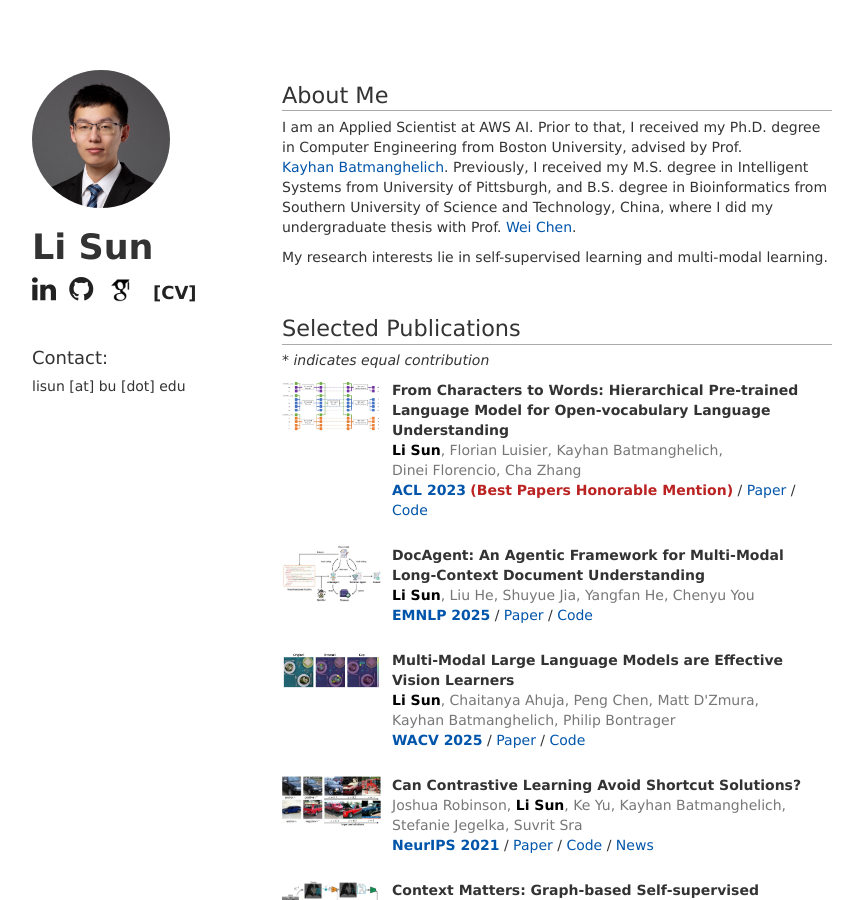
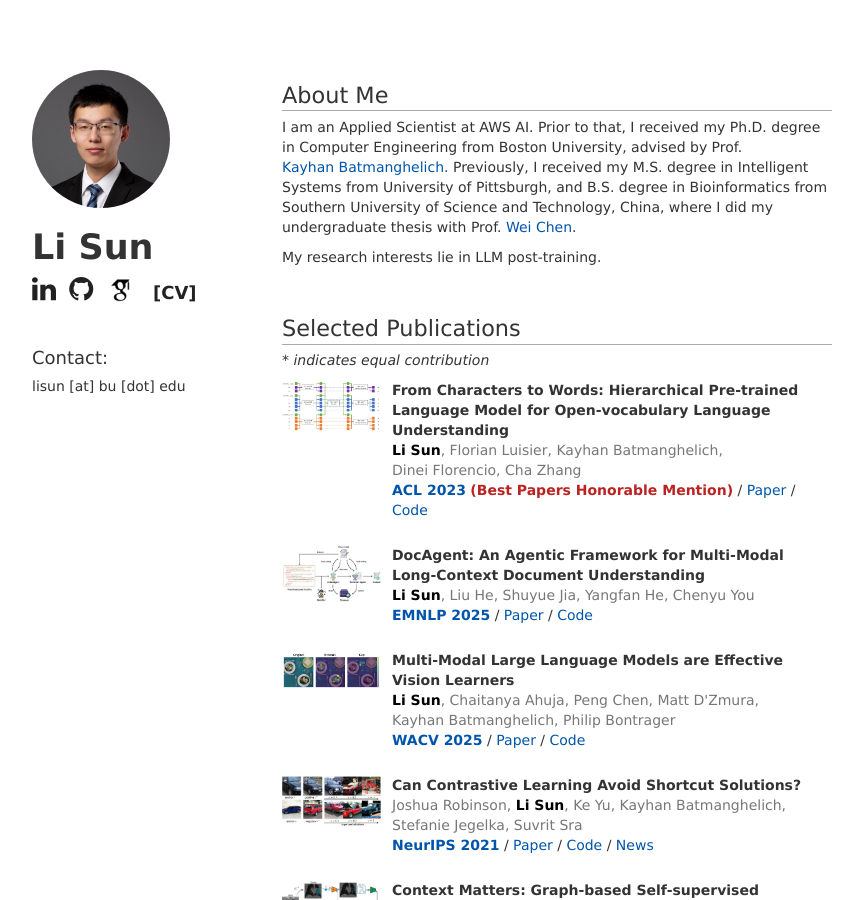
Before and after one commit to lisun-ai/lisun-ai.github.io, a Jekyll site: the page built from README.md, in a window 1280 px wide and 900 px high. Shown: the whole window, without its empty margins (208-1066 px from the left). Built offline with Jekyll 4.4.1, drawn with Linux system fonts in a browser that asks for light colours; our own code applies the rules of GitHub Pages for plain Markdown files.

Commit message:
Oct 2026 update

```diff
--- a/_layouts/default.html
+++ b/_layouts/default.html
@@ -96,8 +96,7 @@
           </p>
 
           <p>
-            My research interests lie in self-supervised learning and
-            multi-modal learning.
+            My research interests lie in LLM post-training.
           </p>
         </section>
 
```
Also changed, not shown: 1 other file.
